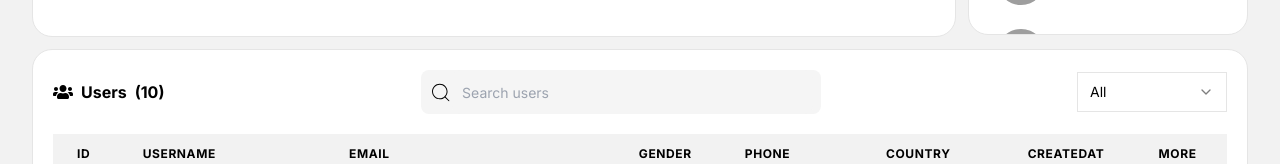
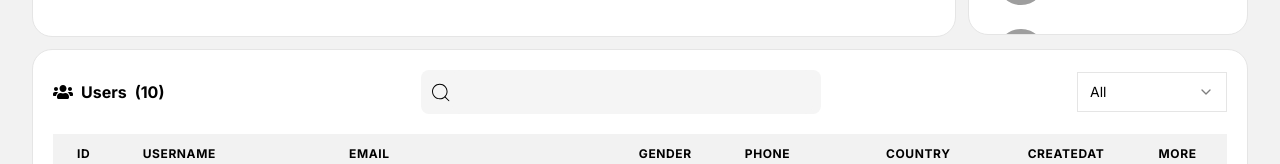
Before and after one commit to karthi200125/DashBoard-Ecom, a Next.js app: page /dashboard/users in a window 1280 px wide. Shown: the part 729-893 px from the top of the page. Built offline with nearby package versions, Linux system fonts and the light colour scheme; grey boxes are pictures that could not be loaded.

Commit message:
implement debounce method for serach functionalities

```diff
--- a/src/app/_components/Search.tsx
+++ b/src/app/_components/Search.tsx
@@ -1,12 +1,50 @@
-import { CiSearch } from "react-icons/ci";
+'use client'
 
-const Search = () => {
+import { useEffect, useState } from 'react';
+import { CiSearch } from 'react-icons/ci';
+
+interface SearchProps {
+    placeholder?: string,
+    name?: string,
+    onChange?: (value: any) => void;
+}
+
+const Search = ({ placeholder, onChange, name }: SearchProps) => {
+    const [inputValue, setInputValue] = useState('');
+    const [debouncedValue, setDebouncedValue] = useState(inputValue);
+
+    // Update debounced value after a delay
+    useEffect(() => {
+        const handler = setTimeout(() => {
+            setDebouncedValue(inputValue);
+        }, 500); // Adjust the delay as needed
+
+        // Cleanup the timeout if the value changes before delay
+        return () => {
+            clearTimeout(handler);
+        };
+    }, [inputValue]);
+
+    // Call the onChange handler with the debounced value
+    useEffect(() => {
+        if (onChange) {
+            onChange(debouncedValue);
+        }
+    }, [debouncedValue, onChange]);
+
     return (
         <div className="min-w-[400px] rounded-[8px] bg-neutral-100 flex flex-row items-center px-2">
-            <CiSearch size={25}/>
-            <input type="text" className="w-full rounded-[8px] p-[10px] bg-neutral-100 placeholder:text-sm" placeholder="Search users" />
+            <CiSearch size={25} />
+            <input
+                type="text"
+                name={name}
+                className="w-full rounded-[8px] p-[10px] bg-neutral-100 placeholder:text-sm"
+                placeholder={placeholder}
+                value={inputValue}
+                onChange={(e) => setInputValue(e.target.value)}
+            />
         </div>
-    )
-}
+    );
+};
 
-export default Search
+export default Search;
--- a/src/app/_components/TopList.tsx
+++ b/src/app/_components/TopList.tsx
@@ -30,7 +30,7 @@ const TopList = ({ data, title, icon, route }: TopListProps) => {
                     {!isLoading ?
                         data?.length > 0 ?
                             data.map((data: any) => (
-                                <Sheet>
+                                <Sheet key={data?.id}>
                                     <SheetTrigger>
                                         <div className='flex flex-row items-center gap-2 hover:borde rounded-[10px] hover: cursor-pointer overflow-hidden p-2'>
                                             <UserProfile proAlt={route === "products" ? data?.proName : data?.name} profileCls='w-12 h-12 bg-neutral-200' proSrc={route === "products" ? data?.proImage : data?.profilepic} />
--- a/src/app/dashboard/products/ProductTable.tsx
+++ b/src/app/dashboard/products/ProductTable.tsx
@@ -43,7 +43,7 @@ const ProductTable = () => {
                     <h1>Products</h1>
                     <span>{`(${productsdata?.length})`}</span>
                 </h1>
-                <Search />
+                <Search placeholder='Search products ' name='products' onChange={(value: string) => console.log(value)} />
                 <div>
 
                     <div className='flex flex-row items-center gap-3'>
@@ -114,14 +114,14 @@ const ProductTable = () => {
                                                 <Icon icon={<IoIosMore size={20} />} tooltip='More' />
                                             </SheetTrigger>
                                             <SheetContent className='bg-white'>
-                                                <Product product={pro}/>
+                                                <Product product={pro} />
                                             </SheetContent>
                                         </Sheet>
                                     </td>
                                 </tr>
                             ))
                             :
-                            <div className='w-full h-full bg-red-400'>No User</div>
+                            <div className='w-full h-full bg-red-400'>No Products</div>
                     }
 
                 </tbody>
```
